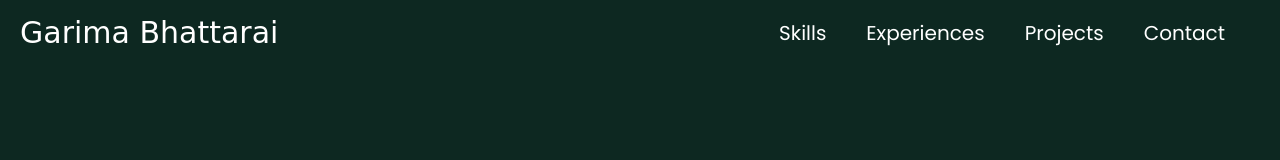
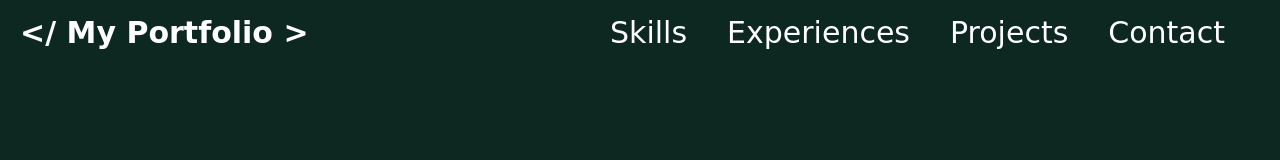
Before and after one commit to npopen/portfolio-template, a plain HTML site: page index.html in a window 1280 px wide. Drawn offline with Linux system fonts and the light colour scheme; a web font is replaced by a local one.

Commit message:
Changed Global titles

```diff
--- a/css/main.css
+++ b/css/main.css
@@ -7,7 +7,7 @@
 }
 body {
     background-color: #0D2821;
-    font-family: 'Poppins';
+    font-family: 'Grape Nuts', cursive;
 }
 
 .header{
@@ -39,7 +39,6 @@ body {
 .header__row__item__inner-item {
     margin-left: 20px;
     margin-right: 20px;
-
   display: inline-block;
   position: relative;
 }
@@ -62,6 +61,10 @@ body {
   transform-origin: bottom left;
 }
 
+.header__row__item__inner-item>a:hover {
+    font-weight: bold;
+}
+
 .header__row__item:last-child {
     padding-right: 25px;
 }
@@ -74,10 +77,12 @@ body {
 .header__row__item__inner-item>a {
     text-decoration: none;
     color: white;
-    font-size: 20px;
+    font-size: 30px;
 
 }
 
 .header__row__item--logo {
     text-decoration: none;
+    font-weight: bold;
+    color: #ffffffd0;
 }
--- a/index.html
+++ b/index.html
@@ -6,20 +6,19 @@
     <meta http-equiv="X-UA-Compatible" content="IE=edge">
     <meta name="viewport" content="width=device-width, initial-scale=1.0">
     <link rel="stylesheet" href="css/main.css">
-    <title>Garima Bhattarai</title>
+    <title>My Portfolio</title>
 </head>
 <body>
     <!-- Header -->
     <div class="header">
         <div class="header__row">
             <div class="header__row__item">
-                <a href="#" class="header__row__item--logo">
-                <span class="header__row__item--sizing">Garima Bhattarai</span>
+                <a href="index.html" class="header__row__item--logo">
+                <span class="header__row__item--sizing">&lt;/ My Portfolio &gt;</span>
             </a>
             </div>
 
             <div class="header__row__item">
-
                 <div class="header__row__item__inner-item">
                     <a href="#">Skills</a>
                 </div>
```
